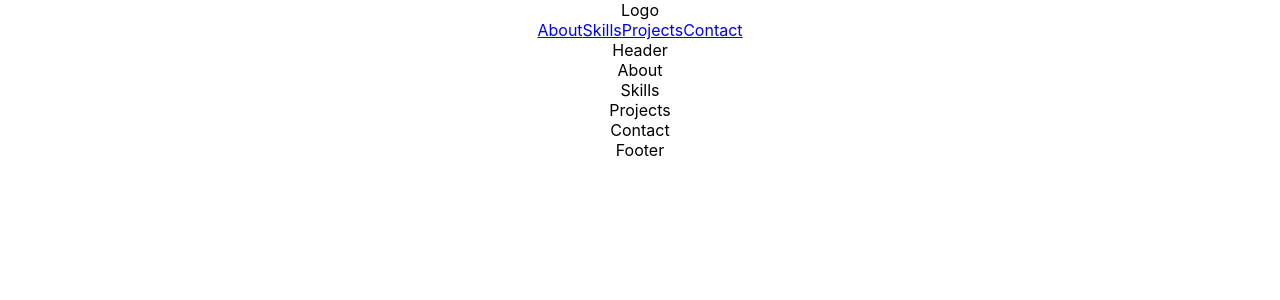
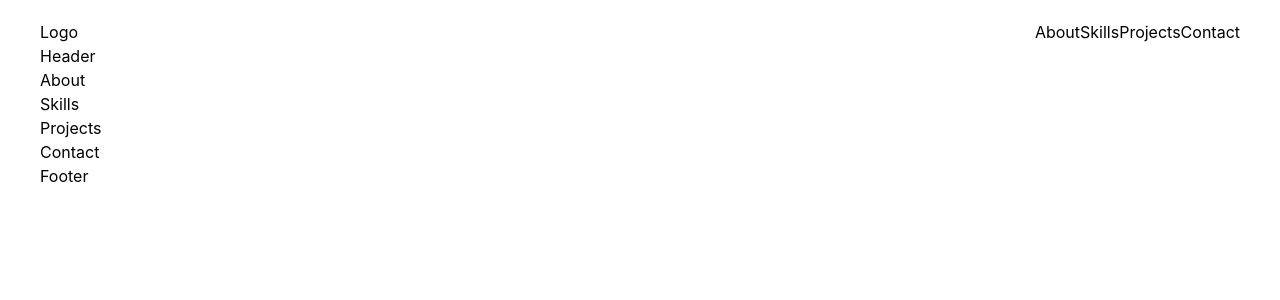
Before and after one commit to jvaughn1230/portfolio2, a React (Create React App) app: page / in a window 1280 px wide. Shown: the top 300 px of the page. Built offline with nearby package versions, Linux system fonts and the light colour scheme.

Commit message:
added tailwind

```diff
--- a/package.json
+++ b/package.json
@@ -34,5 +34,10 @@
       "last 1 firefox version",
       "last 1 safari version"
     ]
+  },
+  "devDependencies": {
+    "autoprefixer": "^10.4.8",
+    "postcss": "^8.4.16",
+    "tailwindcss": "^3.1.8"
   }
 }
--- /dev/null
+++ b/postcss.config.js
@@ -0,0 +1,6 @@
+module.exports = {
+  plugins: {
+    tailwindcss: {},
+    autoprefixer: {},
+  },
+}
--- a/src/App.js
+++ b/src/App.js
@@ -10,7 +10,7 @@ import Footer from './components/Footer';
 
 function App() {
   return (
-    <div className="App">
+    <div className="px-10">
       <Navbar />
       <Header />
       <About  />
--- a/src/components/Navbar.jsx
+++ b/src/components/Navbar.jsx
@@ -2,9 +2,9 @@ import React from 'react'
 
 function Navbar() {
   return (
-    <nav>
-        <div>Logo</div>
-        <div>
+    <nav className='flex pt-5 justify-between content-center'>
+        <div className=''>Logo</div>
+        <div className='w-100 flex justify-around'>
             <a href='#about'>About</a>
             <a href='#skills'>Skills</a>
             <a href='#projects'>Projects</a>
--- a/src/index.css
+++ b/src/index.css
@@ -1,3 +1,7 @@
+@tailwind base;
+@tailwind components;
+@tailwind utilities;
+
 body {
   margin: 0;
   font-family: -apple-system, BlinkMacSystemFont, 'Segoe UI', 'Roboto', 'Oxygen',
--- /dev/null
+++ b/tailwind.config.js
@@ -0,0 +1,10 @@
+/** @type {import('tailwindcss').Config} */
+module.exports = {
+  content: [
+    "./src/**/*.{js,jsx,ts,tsx}",
+  ],
+  theme: {
+    extend: {},
+  },
+  plugins: [],
+}
```
Also changed, not shown: 1 other file (tests, documents, lock files or other folders).
